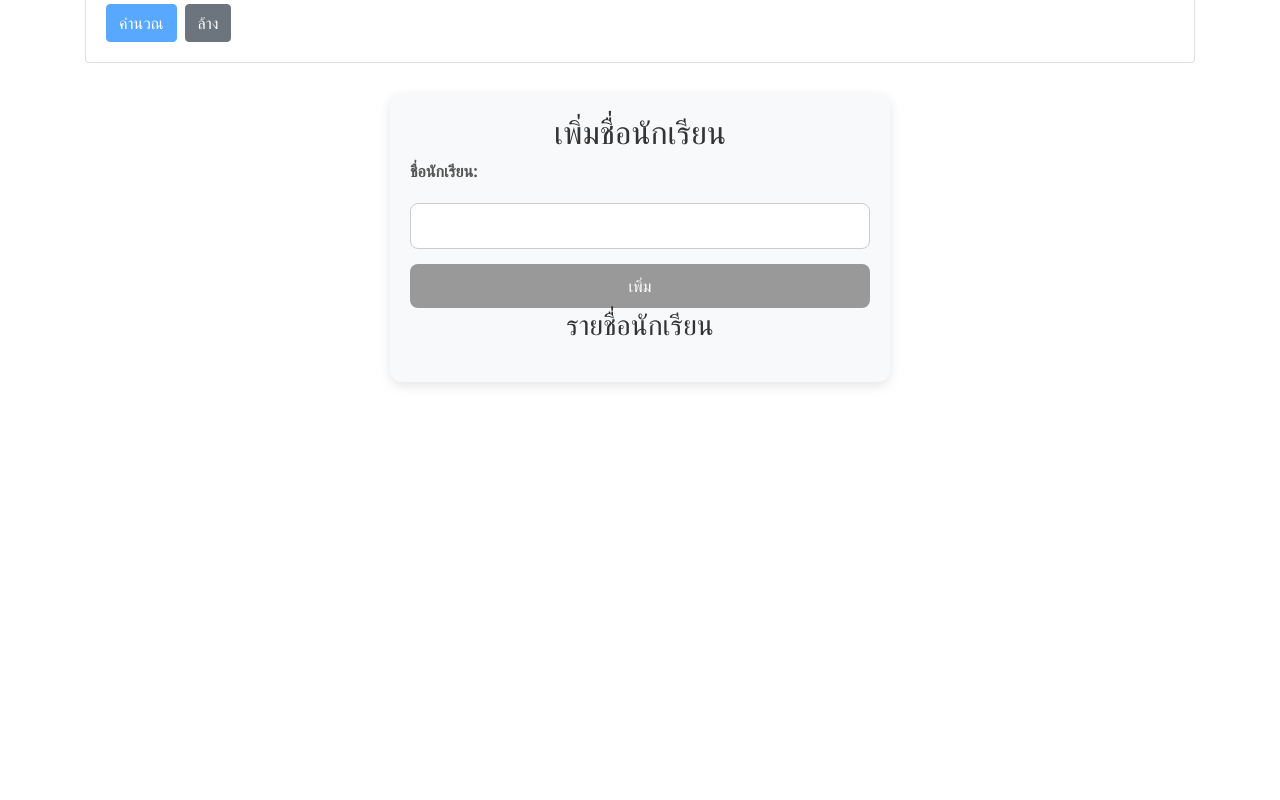
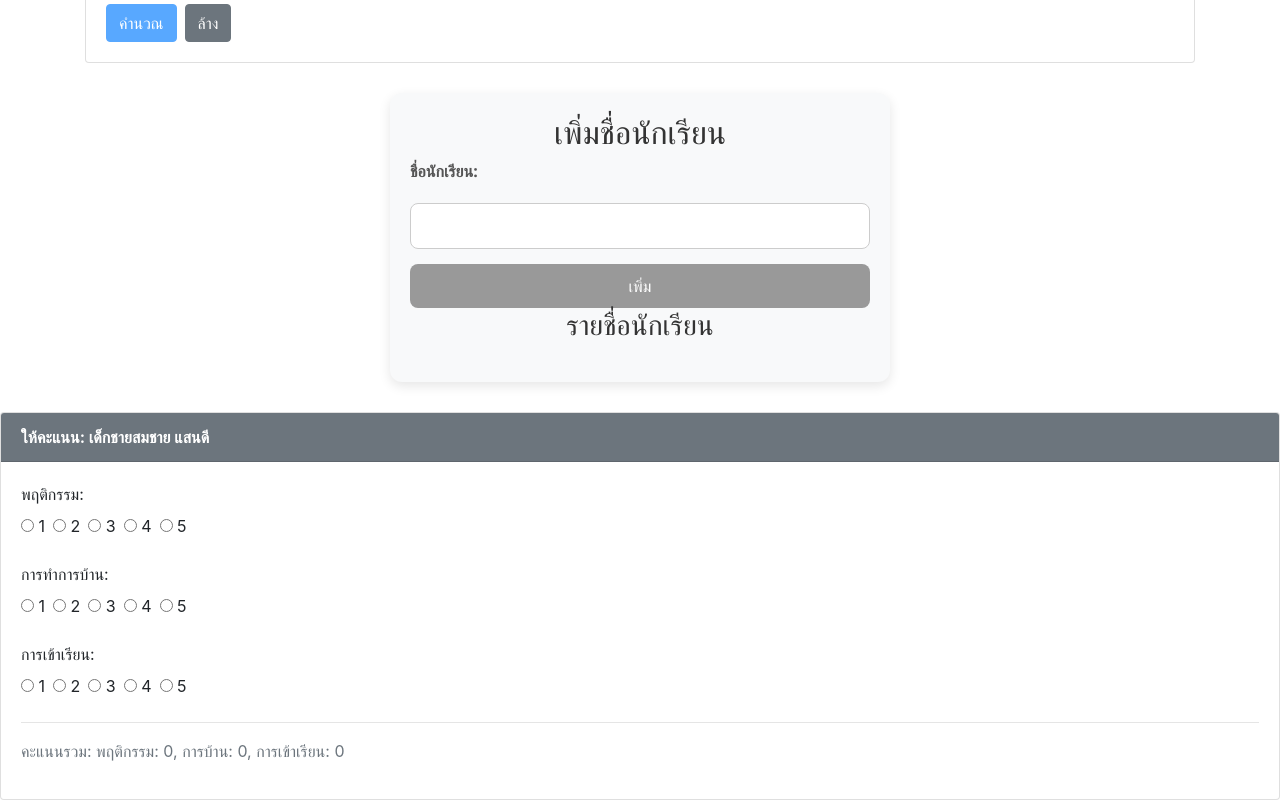
Before and after one commit to KittisakSS/BasicCRUD, an Angular app: page / in a window 1280 px wide. Shown: the part 666-1466 px from the top of the page. Before the commit the page ends 1078 px from the top, so only its background shows below. Built offline with nearby package versions, Linux system fonts and the light colour scheme.

Commit message:
create-student-rating-compo

```diff
--- a/src/app/app.component.html
+++ b/src/app/app.component.html
@@ -5,3 +5,4 @@
 <app-countdown></app-countdown>
 <app-calculator></app-calculator>
 <app-students></app-students>
+<app-student-rating [studentName]="'เด็กชายสมชาย แสนดี'"></app-student-rating>
--- a/src/app/app.module.ts
+++ b/src/app/app.module.ts
@@ -8,6 +8,7 @@ import { ProductsComponent } from './components/products/products.component';
 import { CalculatorComponent } from './components/calculator/calculator.component';
 import { StudentsComponent } from './components/students/students.component';
 import { CountdownComponent } from './components/countdown/countdown.component';
+import { StudentRatingComponent } from './components/student-rating/student-rating.component';
 
 @NgModule({
   declarations: [
@@ -15,7 +16,8 @@ import { CountdownComponent } from './components/countdown/countdown.component';
     ProductsComponent,
     CalculatorComponent,
     StudentsComponent,
-    CountdownComponent
+    CountdownComponent,
+    StudentRatingComponent
   ],
   imports: [
     BrowserModule,
--- /dev/null
+++ b/src/app/components/student-rating/student-rating.component.html
@@ -0,0 +1,68 @@
+<div class="card mt-3">
+  <div class="card-header bg-secondary text-white">
+    <strong>ให้คะแนน: {{ studentName }}</strong>
+  </div>
+  <div class="card-body">
+    <!-- พฤติกรรม -->
+    <div class="form-group">
+      <label>พฤติกรรม:</label>
+      <div>
+        <ng-container *ngFor="let i of [1,2,3,4,5]">
+          <label class="mr-2">
+            <input
+              type="radio"
+              name="behavior"
+              [value]="i"
+              (change)="setRating('behavior', i)"
+              [checked]="ratings.behavior === i"
+            /> {{ i }}
+          </label>
+        </ng-container>
+      </div>
+    </div>
+
+    <!-- การบ้าน -->
+    <div class="form-group">
+      <label>การทำการบ้าน:</label>
+      <div>
+        <ng-container *ngFor="let i of [1,2,3,4,5]">
+          <label class="mr-2">
+            <input
+              type="radio"
+              name="homework"
+              [value]="i"
+              (change)="setRating('homework', i)"
+              [checked]="ratings.homework === i"
+            /> {{ i }}
+          </label>
+        </ng-container>
+      </div>
+    </div>
+
+    <!-- การเข้าเรียน -->
+    <div class="form-group">
+      <label>การเข้าเรียน:</label>
+      <div>
+        <ng-container *ngFor="let i of [1,2,3,4,5]">
+          <label class="mr-2">
+            <input
+              type="radio"
+              name="attendance"
+              [value]="i"
+              (change)="setRating('attendance', i)"
+              [checked]="ratings.attendance === i"
+            /> {{ i }}
+          </label>
+        </ng-container>
+      </div>
+    </div>
+
+    <hr />
+    <p class="text-muted">
+      คะแนนรวม:
+      พฤติกรรม: {{ ratings.behavior }},
+      การบ้าน: {{ ratings.homework }},
+      การเข้าเรียน: {{ ratings.attendance }}
+    </p>
+  </div>
+</div>
--- /dev/null
+++ b/src/app/components/student-rating/student-rating.component.ts
@@ -0,0 +1,21 @@
+import { Component, Input } from '@angular/core';
+
+@Component({
+  selector: 'app-student-rating',
+  templateUrl: './student-rating.component.html',
+  styleUrls: ['./student-rating.component.css']
+})
+export class StudentRatingComponent {
+  @Input() studentName: string = 'ชื่อนักเรียน'; // รับจากภายนอกในอนาคต
+
+  // คะแนนที่เลือกเก็บเป็น object ตามหัวข้อ
+  ratings = {
+    behavior: 0,
+    homework: 0,
+    attendance: 0
+  };
+
+  setRating(category: string, value: number) {
+    this.ratings[category] = value;
+  }
+}
```
Also changed, not shown: src/app/components/student-rating/student-rating.component.css (added), 1 other file (tests, documents, lock files or other folders).
